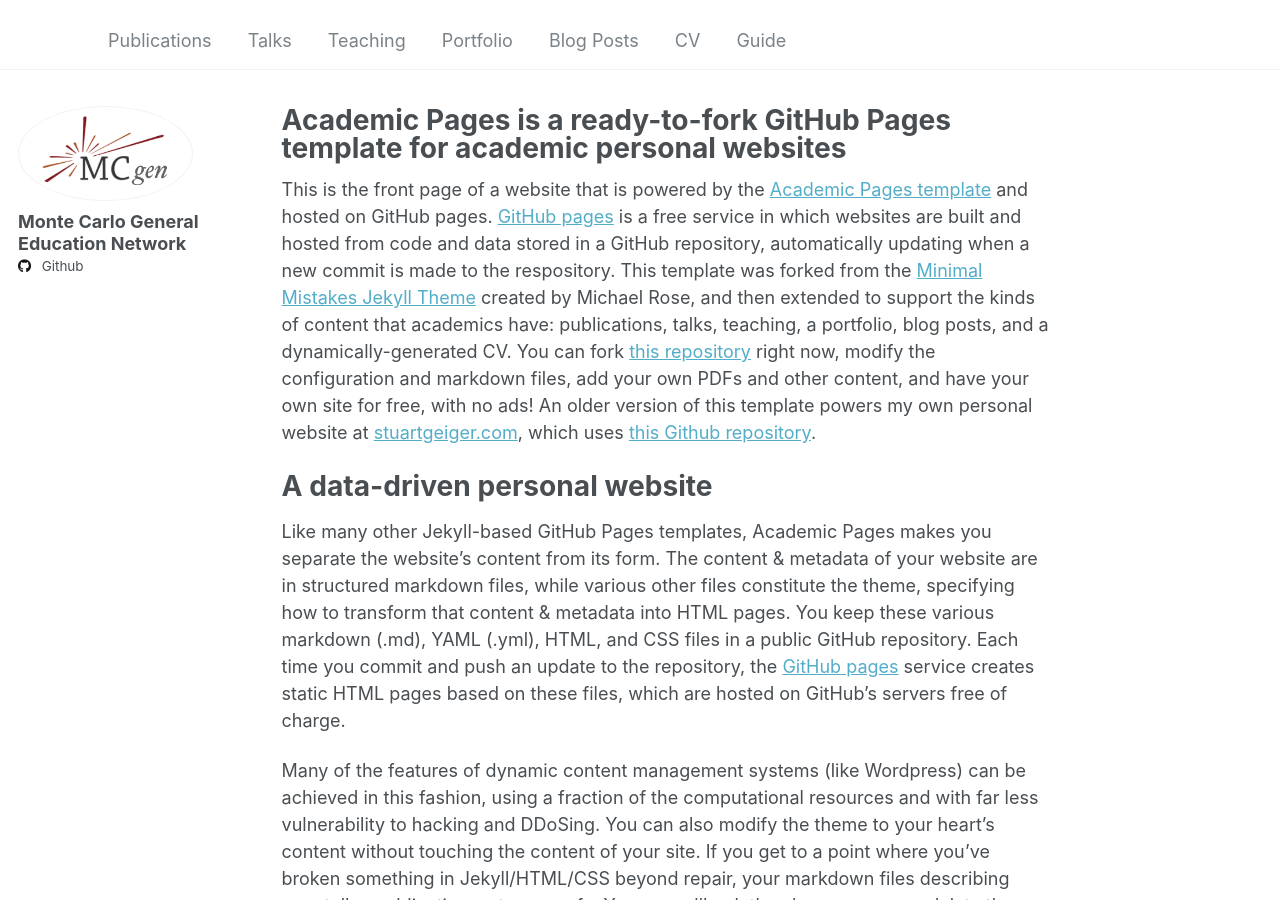
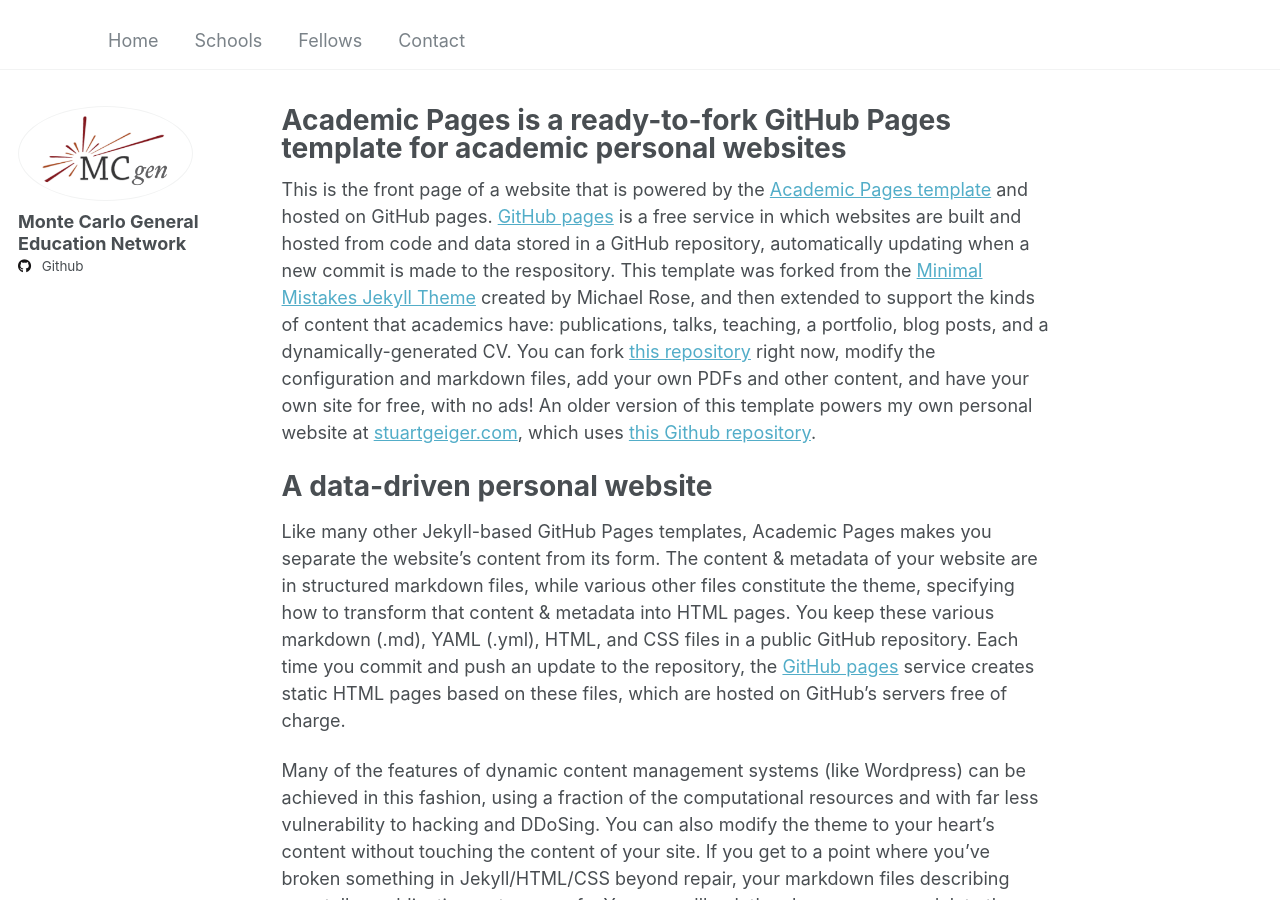
Before and after one commit to MCGenEdNet/MCGenEdNet.github.io, a Jekyll site: the page built from _pages/about.md, in a window 1280 px wide and 900 px high. Built offline with Jekyll 4.4.1, drawn with Linux system fonts in a browser that asks for light colours.

Commit message:
Update navigation.yml

```diff
--- a/_data/navigation.yml
+++ b/_data/navigation.yml
@@ -5,23 +5,14 @@
 # prevent it from being included in the site.
 
 main:
-  - title: "Publications"
+  - title: "Home"
     url: /publications/
 
-  - title: "Talks"
+  - title: "Schools"
     url: /talks/
 
-  - title: "Teaching"
+  - title: "Fellows"
     url: /teaching/
 
-  - title: "Portfolio"
-    url: /portfolio/
-
-  - title: "Blog Posts"
-    url: /year-archive/
-
-  - title: "CV"
-    url: /cv/
-
-  - title: "Guide"
+  - title: "Contact"
     url: /markdown/
```
